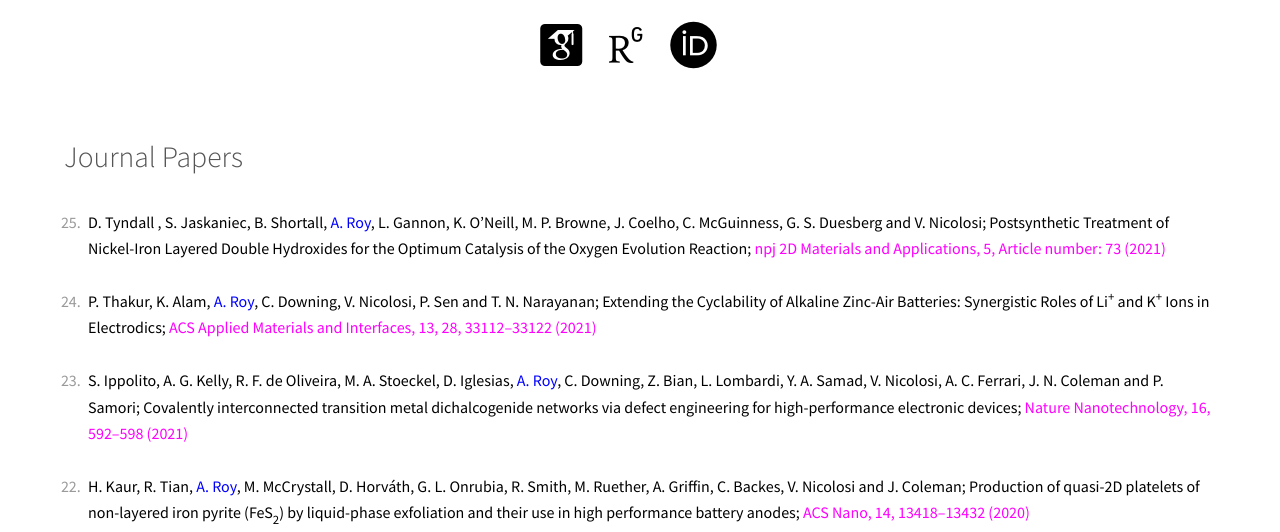
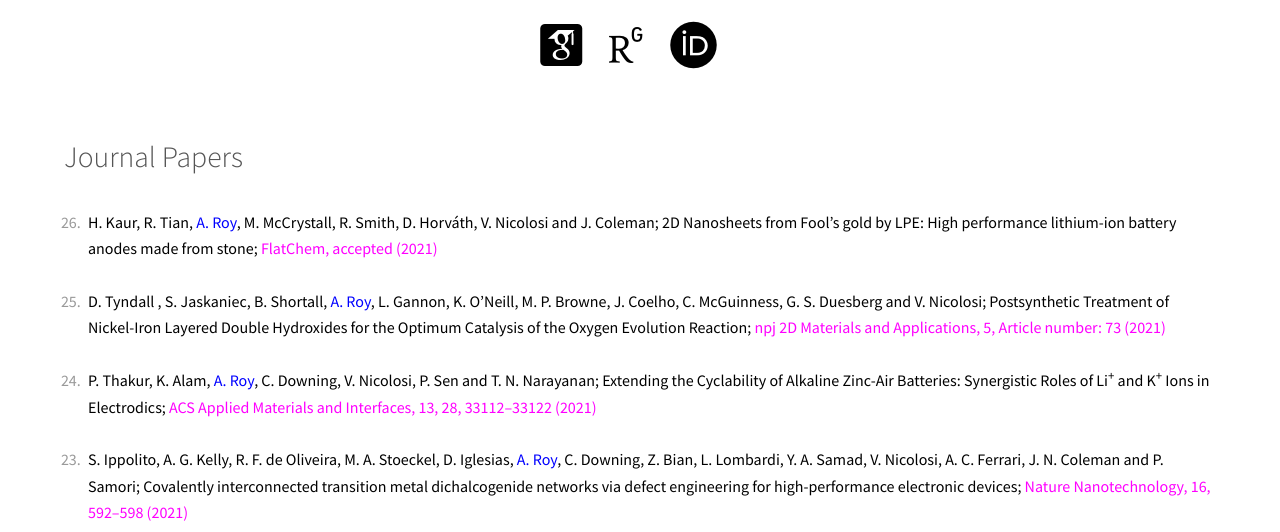
Before and after one commit to ahinroy/ahinroy.github.io, a plain HTML site: page Publications.html in a window 1280 px wide. Shown: the part 241-773 px from the top of the page. Drawn offline with Linux system fonts and the light colour scheme; files whose address does not match are found by name.

Commit message:
Pub update

```diff
--- a/Publications.html
+++ b/Publications.html
@@ -48,9 +48,18 @@
 					<ol reversed>
 
 
-					<li><span style="color: black">D. Tyndall , S. Jaskaniec, B. Shortall, <span style="color: blue">A. Roy</span>, L. Gannon, K. O’Neill, M. P. Browne, J. Coelho, C. McGuinness, G. S. Duesberg and V. Nicolosi;
-						Postsynthetic Treatment of Nickel-Iron Layered Double Hydroxides for the Optimum Catalysis of the Oxygen Evolution Reaction;</span>
-						<a href="https://doi.org/10.1038/s41699-021-00249-6" style="color:magenta; text-decoration:none"> npj 2D Materials and Applications, 5, Article number: 73 (2021)</a>
+
+					<li>
+					<span style="color: black">H. Kaur, R. Tian, <span style="color: blue">A. Roy</span>, M. McCrystall, R. Smith, D. Horváth, V. Nicolosi and J. Coleman;
+					2D Nanosheets from Fool’s gold by LPE: High performance lithium-ion battery anodes made from stone;</span>
+					<a href="https://doi.org/xxxxxxxxxxx" style="color:magenta; text-decoration:none"> FlatChem, accepted (2021)</a>
+					</li>
+					<br>
+
+					<li>
+					<span style="color: black">D. Tyndall , S. Jaskaniec, B. Shortall, <span style="color: blue">A. Roy</span>, L. Gannon, K. O’Neill, M. P. Browne, J. Coelho, C. McGuinness, G. S. Duesberg and V. Nicolosi;
+					Postsynthetic Treatment of Nickel-Iron Layered Double Hydroxides for the Optimum Catalysis of the Oxygen Evolution Reaction;</span>
+					<a href="https://doi.org/10.1038/s41699-021-00249-6" style="color:magenta; text-decoration:none"> npj 2D Materials and Applications, 5, Article number: 73 (2021)</a>
 					</li>
 					<br>
 
```
